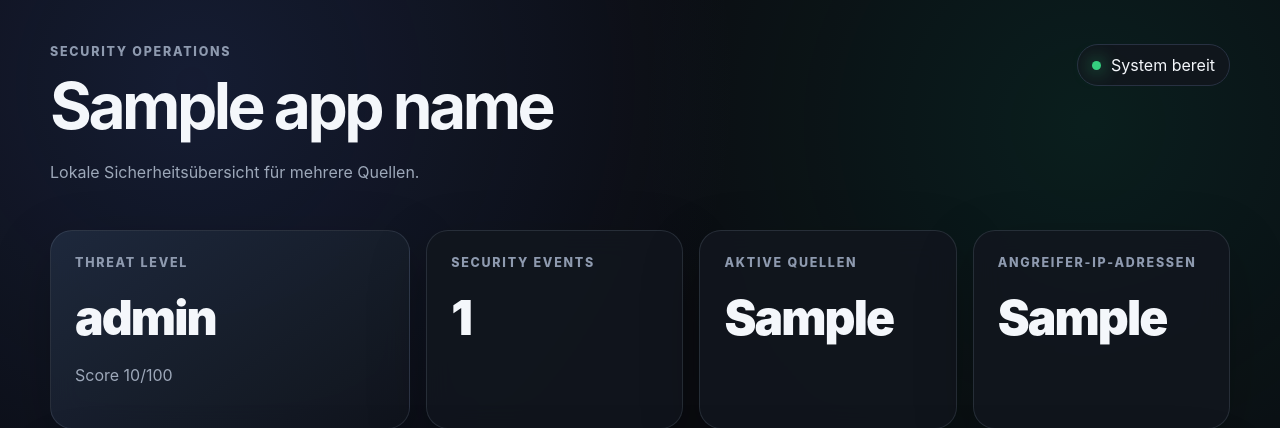
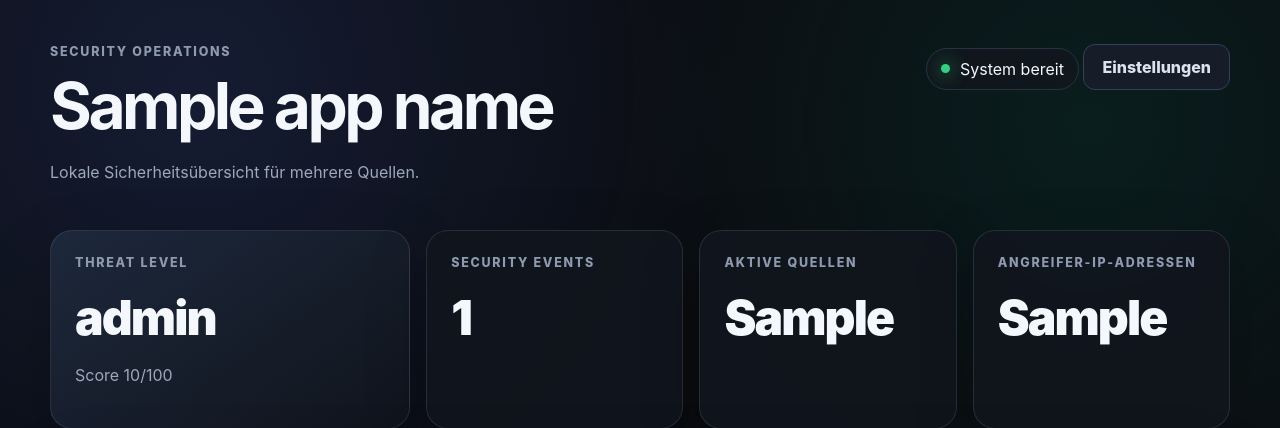
Before and after one commit to MagicMikeMirror/homelab-sentinel, a FastAPI app: template app/templates/dashboard.html in a window 1280 px wide. Shown: the top 428 px of the page. Run offline with FastAPI, Linux system fonts and the light colour scheme; the template is opened without the code that fills it: most values are stand-ins (such as "Sample title", 1, 10 or a date in 2020); parts of the project's set-up code (start-up, migrations or seed data) failed here and were passed over.

Commit message:
feat: link dashboard to runtime settings

```diff
--- a/app/templates/dashboard.html
+++ b/app/templates/dashboard.html
@@ -14,7 +14,10 @@
         <h1>{{ app_name }}</h1>
         <p class="subtitle">Lokale Sicherheitsübersicht für mehrere Quellen.</p>
       </div>
-      <div class="status"><span></span> System bereit</div>
+      <div class="header-actions">
+        <div class="status"><span></span> System bereit</div>
+        <a class="button secondary" href="/settings">Einstellungen</a>
+      </div>
     </header>
 
     <section class="grid">
```
